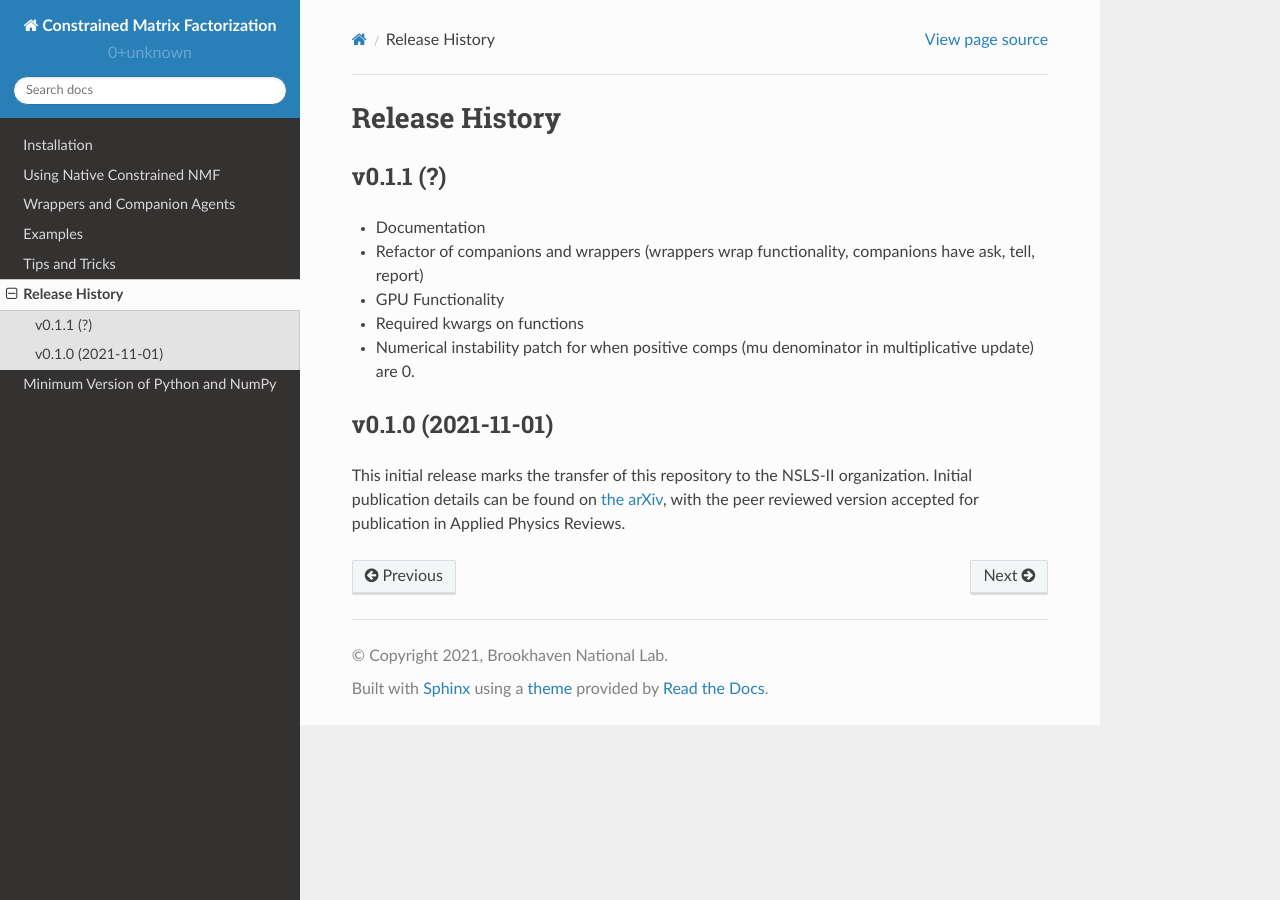
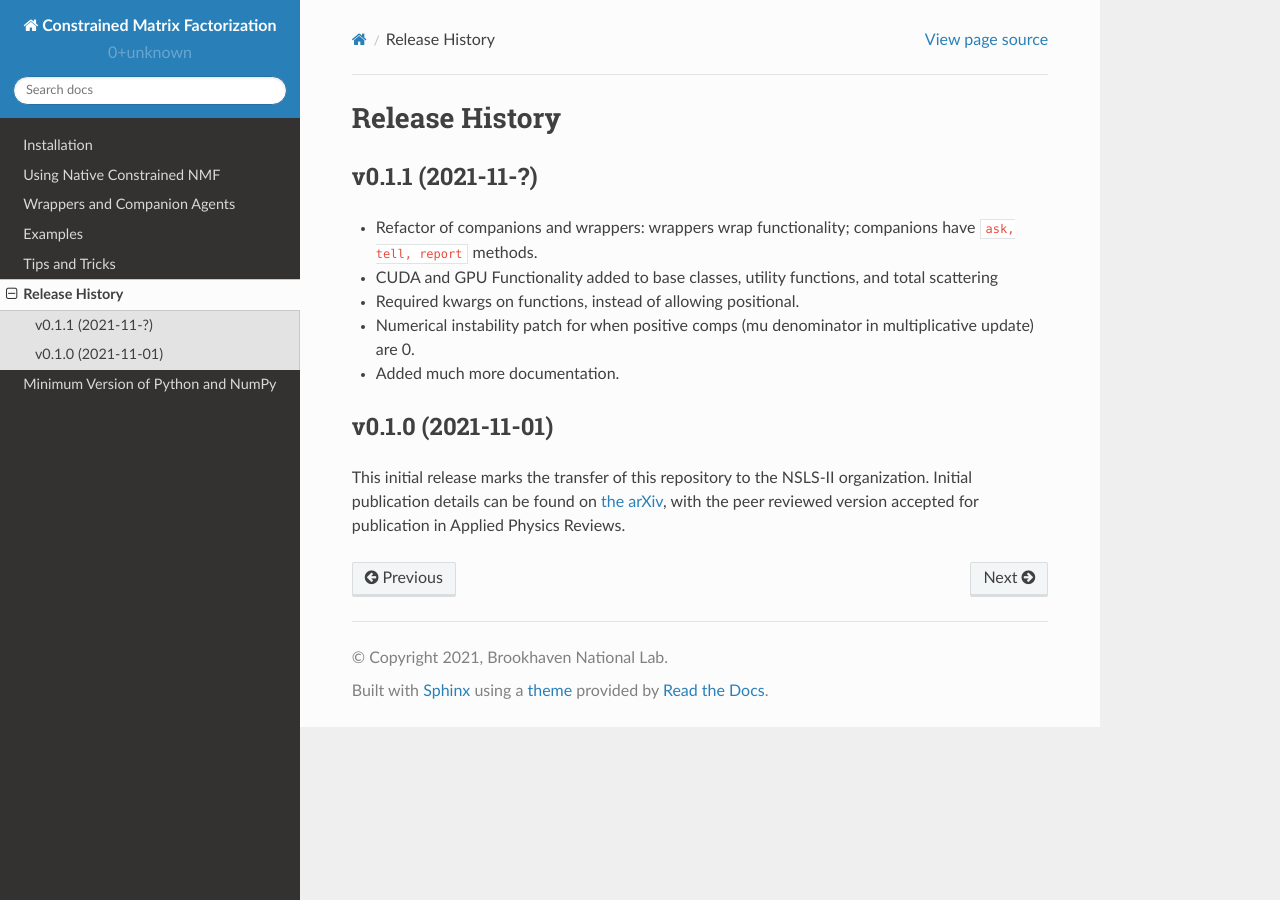
Before and after one commit to NSLS-II/constrained-matrix-factorization, a Sphinx documentation site: the page built from docs/source/release-history.rst, in a window 1280 px wide. Built offline with Sphinx 7.4.7 and the Read the Docs theme 2.0.0, drawn with Linux system fonts in a browser that asks for light colours.

```diff
--- a/docs/source/release-history.rst
+++ b/docs/source/release-history.rst
@@ -3,14 +3,14 @@ Release History
 ===============
 
 
-v0.1.1 (?)
+v0.1.1 (2021-11-?)
 -------------------
 
-- Documentation
-- Refactor of companions and wrappers (wrappers wrap functionality, companions have ask, tell, report)
-- GPU Functionality
-- Required kwargs on functions
+- Refactor of companions and wrappers: wrappers wrap functionality; companions have :code:`ask, tell, report` methods.
+- CUDA and GPU Functionality added to base classes, utility functions, and total scattering
+- Required kwargs on functions, instead of allowing positional.
 - Numerical instability patch for when positive comps (mu denominator in multiplicative update) are 0.
+- Added much more documentation.
 
 v0.1.0 (2021-11-01)
 -------------------
```
